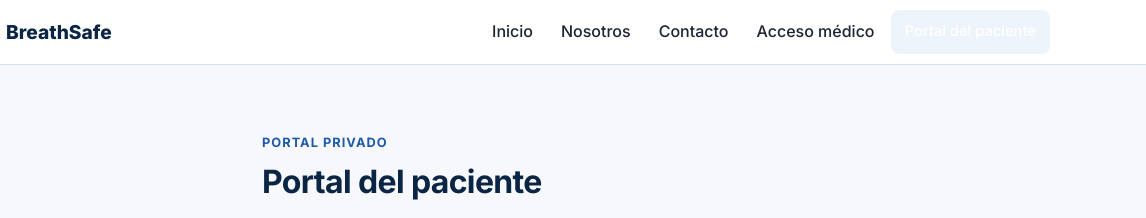
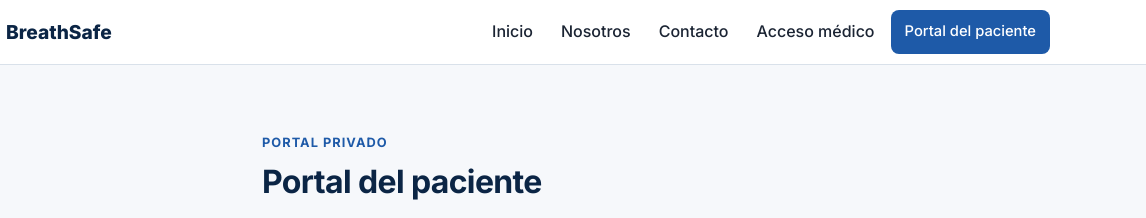
Before and after one commit to BanarySource/breathsafe, a plain HTML site: page acceso.html in a window 1280 px wide. Shown: the top 218 px of the page, 134-1280 px from the left. Drawn offline with Linux system fonts and the light colour scheme.

Commit message:
Contraste del botón Portal del paciente en estado activo
Co-Authored-By: Claude Opus 5.5 <noreply@anthropic.com>

```diff
--- a/css/styles.css
+++ b/css/styles.css
@@ -28,7 +28,7 @@ p{margin:0 0 1em}
 .brand img{width:34px;height:34px}
 .nav-links{display:flex;align-items:center;gap:4px;list-style:none;margin:0;padding:0}
 .nav-links a{display:block;padding:8px 12px;border-radius:8px;text-decoration:none;color:var(--ink);font-weight:500}
-.nav-links a:hover,.nav-links a[aria-current="page"]{background:var(--blue-50);color:var(--blue-600)}
+.nav-links a:not(.btn):hover,.nav-links a[aria-current="page"]:not(.btn){background:var(--blue-50);color:var(--blue-600)}
 .nav-toggle{display:none;background:none;border:1px solid var(--line);border-radius:8px;padding:8px 10px;font-size:1rem;cursor:pointer;color:var(--navy)}
 @media (max-width:860px){
   .nav-toggle{display:block}
```
